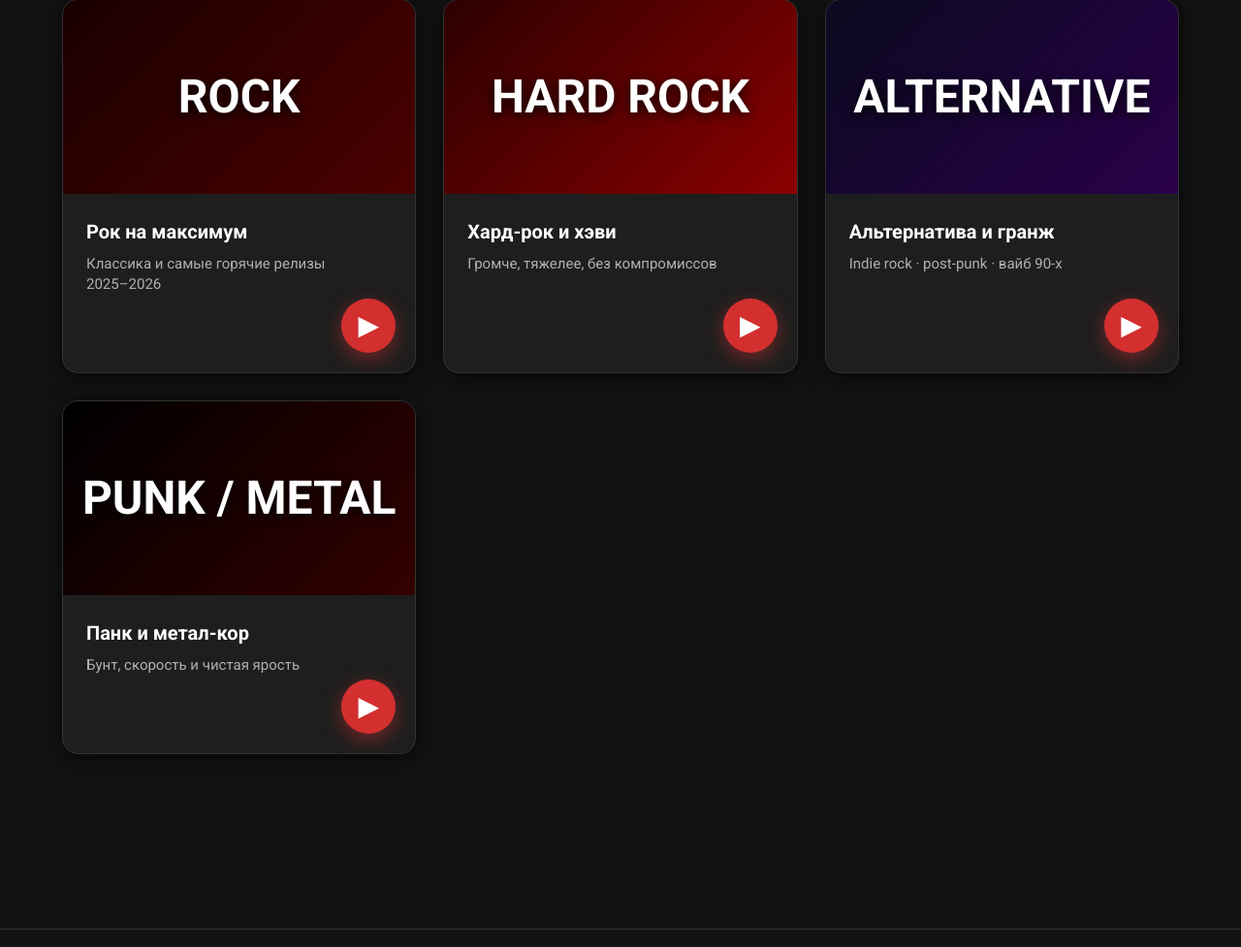
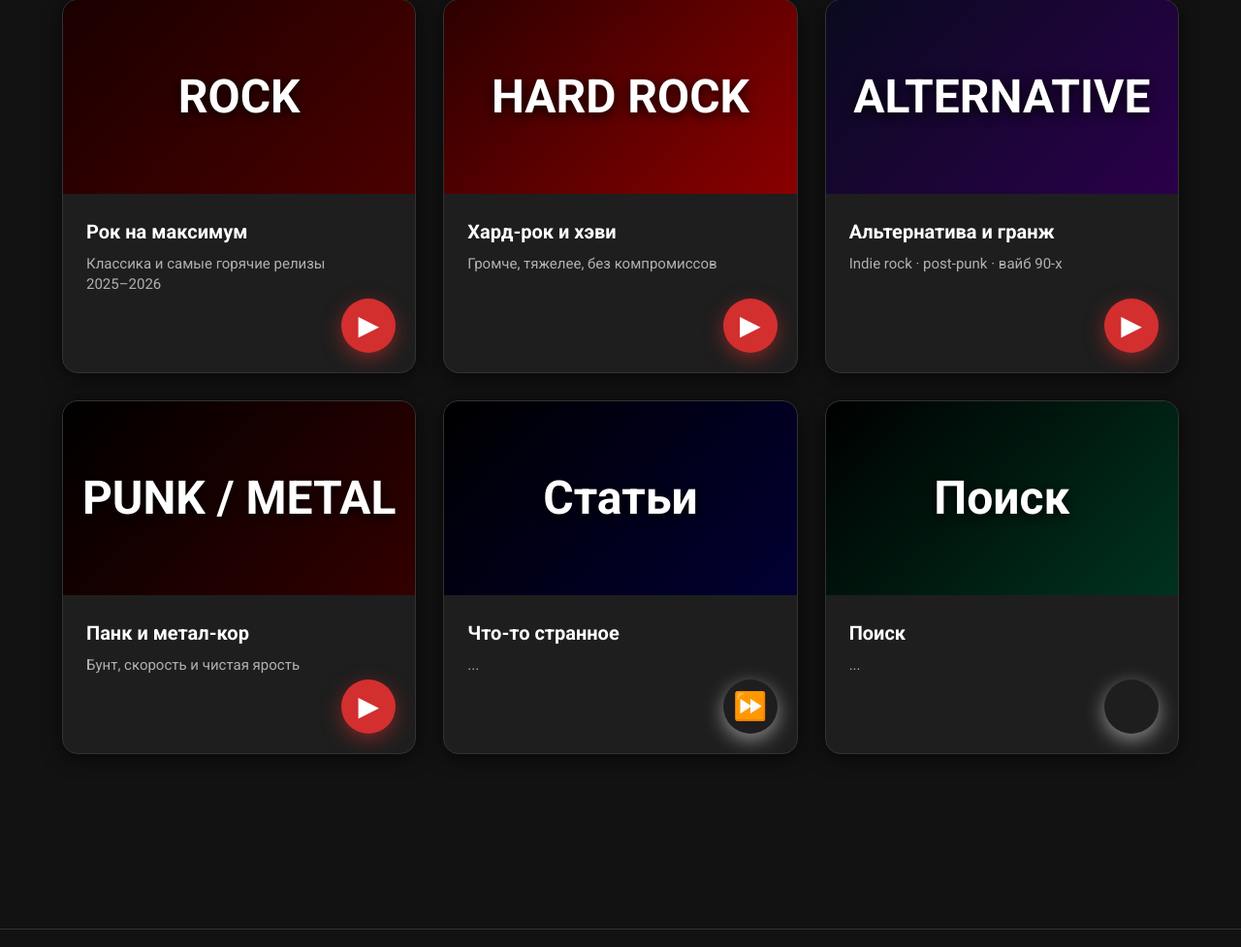
Before and after one commit to JoyHubN/djng, a Django app: page /music/ in a window 1280 px wide. Shown: the part 347-1324 px from the top of the page at 97% size. Run offline with Django 5.2, Linux system fonts and the light colour scheme; some web fonts are replaced.

Commit message:
жанры

```diff
--- a/my_site/music/templates/music/index.html
+++ b/my_site/music/templates/music/index.html
@@ -8,6 +8,7 @@
     <link rel="stylesheet" href="{% static 'index.css'%}">
 </head>
 <body>
+  <a href="/music/">Музыка</a>
     {% for post in posts %}
   <ul>
     <li>
@@ -20,6 +21,7 @@
   <p>{{ post.text }}</p>
   <a href="">все записи группы</a>
   {% if not forloop.last %}<hr>{% endif %}
-{% endfor %}
+{% endfor %}<br>
+  <a href="/music/">Музыка</a>
 </body>
 </html>
--- a/my_site/music/templates/music/music.html
+++ b/my_site/music/templates/music/music.html
@@ -73,6 +73,29 @@
       </div>
       <div class="play-btn">▶</div>
     </div>
+
+
+    <div class="card">
+      <div class="card-cover" style="background: linear-gradient(135deg, #000,rgb(2, 0, 51));">
+        Статьи
+      </div>
+      <div class="card-body">
+        <div class="card-title">Что-то странное</div>
+        <div class="card-subtitle">...</div>
+      </div>
+      <a href="../" class="play-sts-btn">⏩</a>
+    </div>
+
+    <div class="card">
+      <div class="card-cover" style="background: linear-gradient(135deg, #000,rgb(0, 51, 31));">
+        Поиск
+      </div>
+      <div class="card-body">
+        <div class="card-title">Поиск</div>
+        <div class="card-subtitle">...</div>
+      </div>
+      <a href="search/" class="play-sts-btn"></a>
+    </div>
   </div>
 
 </main>
--- a/my_site/music/urls.py
+++ b/my_site/music/urls.py
@@ -5,6 +5,7 @@ from . import views
 urlpatterns = [
     path('', views.index),
     path('music/', views.all_music),
+    path('music/categories/<str:genre>/', views.categories, name='categories'),
     path('music/rock/', views.rock),
     path('music/rock/tracks/', views.tracks_rock),
 ]
--- a/my_site/music/views.py
+++ b/my_site/music/views.py
@@ -1,3 +1,4 @@
+from django.core.handlers.wsgi import WSGIRequest
 from django.http import HttpResponse
 from django.shortcuts import render
 from django.template import loader
@@ -14,8 +15,9 @@ def index(request):
     }
     return render(request, 'music/index.html', context)
 
-def categories(request, pk):
-    return HttpResponse(f'<h1>Категории музыки {pk}</h1>')
+def categories(request: WSGIRequest, genre: str):
+    req = dict(request) if request else None
+    return HttpResponse(f'<h1>Категории музыки {genre}</h1><br>Запрос<br>{request.path_info}{dict(request.GET)}')
 
 def rock(request):
     return render(request, 'music/rock.html')
@@ -25,5 +27,5 @@ def all_music(request):
 
 
 def tracks_rock(request):
-    data = EnteredTrack('linkin park', 10).get_all
+    data = EnteredTrack('limp bizkit', 40).get_all
     return render(request, 'music/rock_tracks.html', context=data)
--- a/my_site/static/music.css
+++ b/my_site/static/music.css
@@ -164,6 +164,29 @@
       background: #e53935;
     }
 
+
+    .play-sts-btn {
+      position: absolute;
+      bottom: 20px;
+      right: 20px;
+      width: 56px;
+      height: 56px;
+      color: white;
+      border-radius: 50%;
+      display: flex;
+      align-items: center;
+      justify-content: center;
+      font-size: 28px;
+      box-shadow: 0 6px 20px rgba(255, 255, 255, 0.5);
+      transition: all 0.25s;
+      text-decoration: none;
+    }
+
+    .play-sts-btn:hover {
+      transform: scale(1.15);
+      background: #606076;
+    }
+
     footer {
       text-align: center;
       padding: 60px 20px 40px;
```
